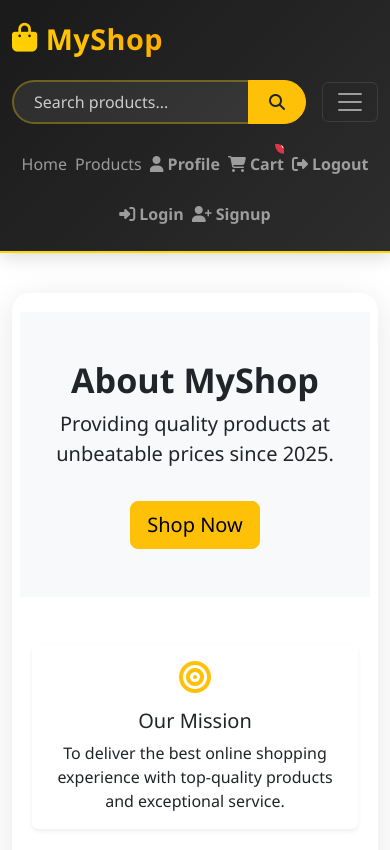
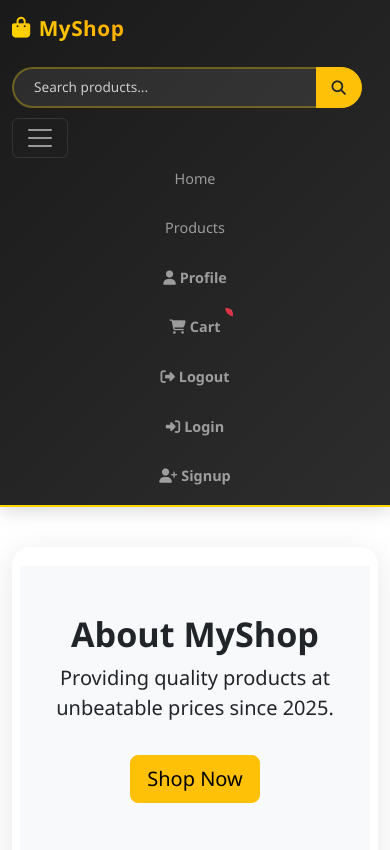
Before and after one commit to Shivam-123-yadav/ShopSphere, a Django app: page /about/ in a window 390 px wide, after a click that opens the changed part. Shown: the top 850 px of the page. Run offline with Django 5.2, Linux system fonts and the light colour scheme.

Commit message:
Update base.html

```diff
--- a/shop/templates/base.html
+++ b/shop/templates/base.html
@@ -90,39 +90,41 @@
     .alert .fa-exclamation-circle, .alert .fa-exclamation-triangle { color: #ffc107; }
     .alert .fa-info-circle { color: #17a2b8; }
     .alert .fa-times-circle { color: #dc3545; }
-    /* Advanced Header Styles */
     .navbar {
       background: linear-gradient(135deg, #1a1a1a 0%, #2d2d2d 100%) !important;
       box-shadow: 0 4px 18px rgba(0, 0, 0, 0.15);
-      padding: 12px 0;
+      padding: 8px 0;
       transition: all 0.3s ease;
     }
 
     .navbar-brand {
-    font-size: 1.8rem !important;
+      font-size: 1.5rem !important;
       background: linear-gradient(45deg, #FFD700, #FFA500);
       -webkit-background-clip: text;
       -webkit-text-fill-color: transparent;
       letter-spacing: 0.5px;
-
-    margin-left: 0 !important;   /* 👈 हमेशा बिलकुल left corner */
+      margin-left: 0 !important;
       text-align: left !important;
       display: flex;
       align-items: center;
+      white-space: nowrap;
     }
 
 
     .nav-link {
       font-weight: 500;
       border-radius: 6px;
-      margin: 0 4px;
+      margin: 2px 2px;
       transition: all 0.3s ease;
+      font-size: 0.95rem;
     }
 
     .nav-link.btn {
       border-width: 2px;
       font-weight: 600;
       transition: all 0.2s;
+      padding: 0.35rem 0.6rem !important;
+      font-size: 0.85rem;
     }
 
     .nav-link.btn:hover {
@@ -132,6 +134,7 @@
 
     .search-form {
       position: relative;
+      min-width: 200px;
     }
 
     .search-form .form-control {
@@ -140,6 +143,7 @@
       border: 2px solid rgba(255, 215, 0, 0.3);
       background: rgba(255, 255, 255, 0.08);
       color: #fff;
+      font-size: 0.9rem;
     }
 
     .search-form .form-control:focus {
@@ -154,12 +158,13 @@
       right: 0;
       top: 0;
       height: 100%;
-      padding: 0 20px;
+      padding: 0 15px;
+      font-size: 0.9rem;
     }
 
     .cart-badge {
-      font-size: 0.65rem;
-      padding: 4px 6px;
+      font-size: 0.6rem;
+      padding: 3px 5px;
     }
 
     /* Advanced Footer Styles */
@@ -275,18 +280,40 @@
     /* Responsive adjustments */
     @media (max-width: 992px) {
       .search-form {
-        width: 60% !important;
-        margin: 15px 0;
+        width: 100% !important;
+        margin: 10px 0;
       }
 
       .navbar-nav {
-        flex-direction: row;
-        flex-wrap: wrap;
-        justify-content: center;
+        flex-direction: column;
+        gap: 0.5rem;
       }
 
       .nav-item {
-        margin: 5px 0;
+        margin: 0;
+      }
+
+      .navbar-brand {
+        font-size: 1.3rem !important;
+        margin-bottom: 0.5rem;
+      }
+
+      .search-form .form-control {
+        width: 100%;
+        font-size: 0.85rem;
+      }
+
+      .nav-link, .nav-link.btn {
+        font-size: 0.9rem;
+        padding: 0.5rem 0.8rem !important;
+        margin: 2px 0 !important;
+        width: 100%;
+        text-align: left;
+      }
+
+      .navbar-collapse {
+        max-height: 70vh;
+        overflow-y: auto;
       }
     }
     /* Modern Dark Search Input with White Placeholder */
@@ -632,20 +659,36 @@
   /* ✅ Mobile-specific adjustments */
   @media (max-width: 768px) {
     .footer-col {
-      margin-bottom: 2rem;
+      margin-bottom: 1.5rem;
       text-align: center;
     }
     .footer-title {
       border-bottom: none;
-      font-size: 1.2rem;
+      font-size: 1rem;
       display: block;
+      margin-bottom: 1rem;
+    }
+    .footer-title:after {
+      left: 50%;
+      transform: translateX(-50%);
     }
     .footer-col ul {
       padding: 0;
       list-style: none;
+      display: flex;
+      flex-wrap: wrap;
+      justify-content: center;
+      gap: 1rem;
     }
     .footer-col ul li {
-      margin-bottom: 0.5rem;
+      margin-bottom: 0;
+    }
+    .footer-link {
+      font-size: 0.9rem;
+      padding: 0 !important;
+    }
+    .footer-link:before {
+      display: none;
     }
     .contact-info {
       margin: 0 auto 1rem;
@@ -742,8 +785,18 @@ document.addEventListener("DOMContentLoaded", function(){
 });
 </script>
 
-
-
+<!-- Auto-dismiss success messages after 5 seconds -->
+<script>
+  document.addEventListener('DOMContentLoaded', function() {
+    const successAlerts = document.querySelectorAll('.alert-success');
+    successAlerts.forEach(function(alert) {
+      setTimeout(function() {
+        const bsAlert = new bootstrap.Alert(alert);
+        bsAlert.close();
+      }, 5000); // 5000 milliseconds = 5 seconds
+    });
+  });
+</script>
 
   <!-- Bootstrap JS -->
   <script src="https://cdn.jsdelivr.net/npm/bootstrap@5.3.0/dist/js/bootstrap.bundle.min.js"></script>
```
Lines whose indentation alone changed are shown as unchanged.
